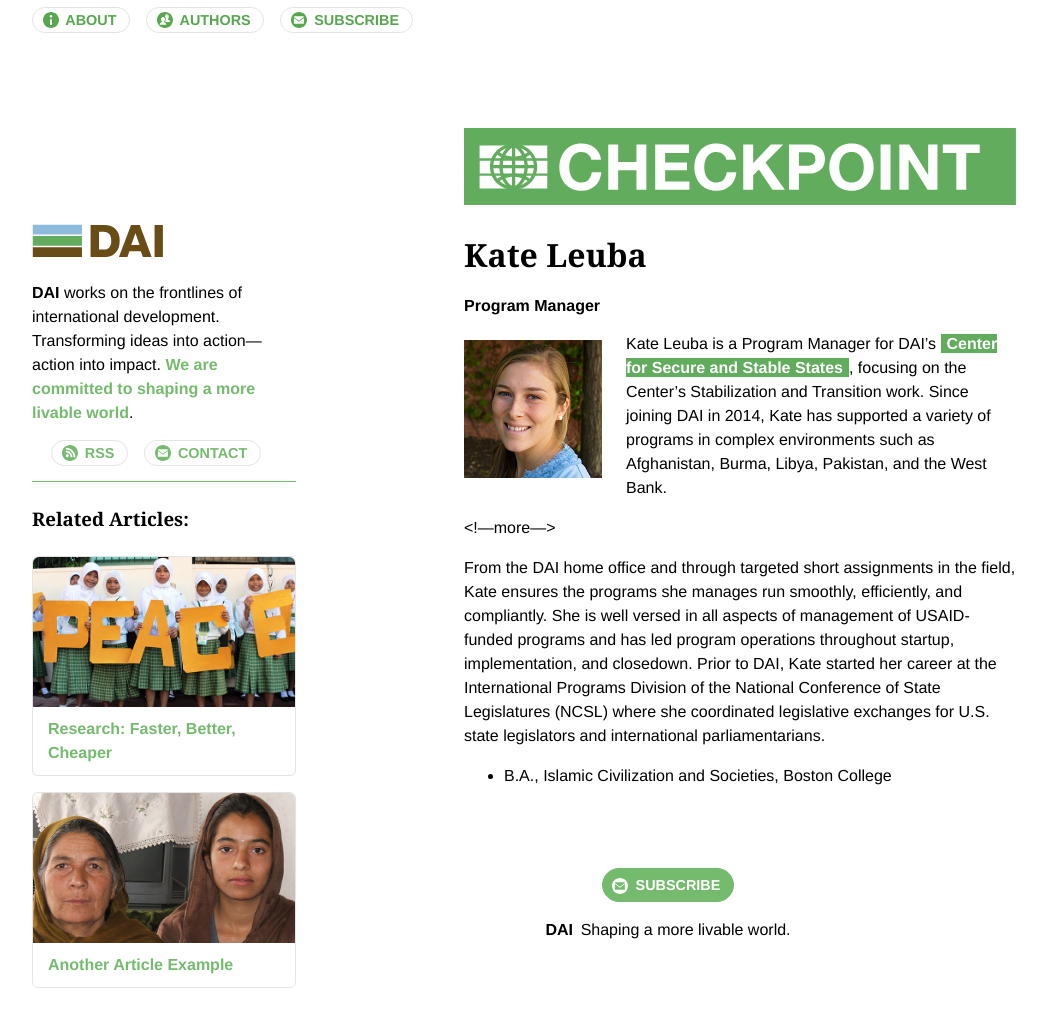
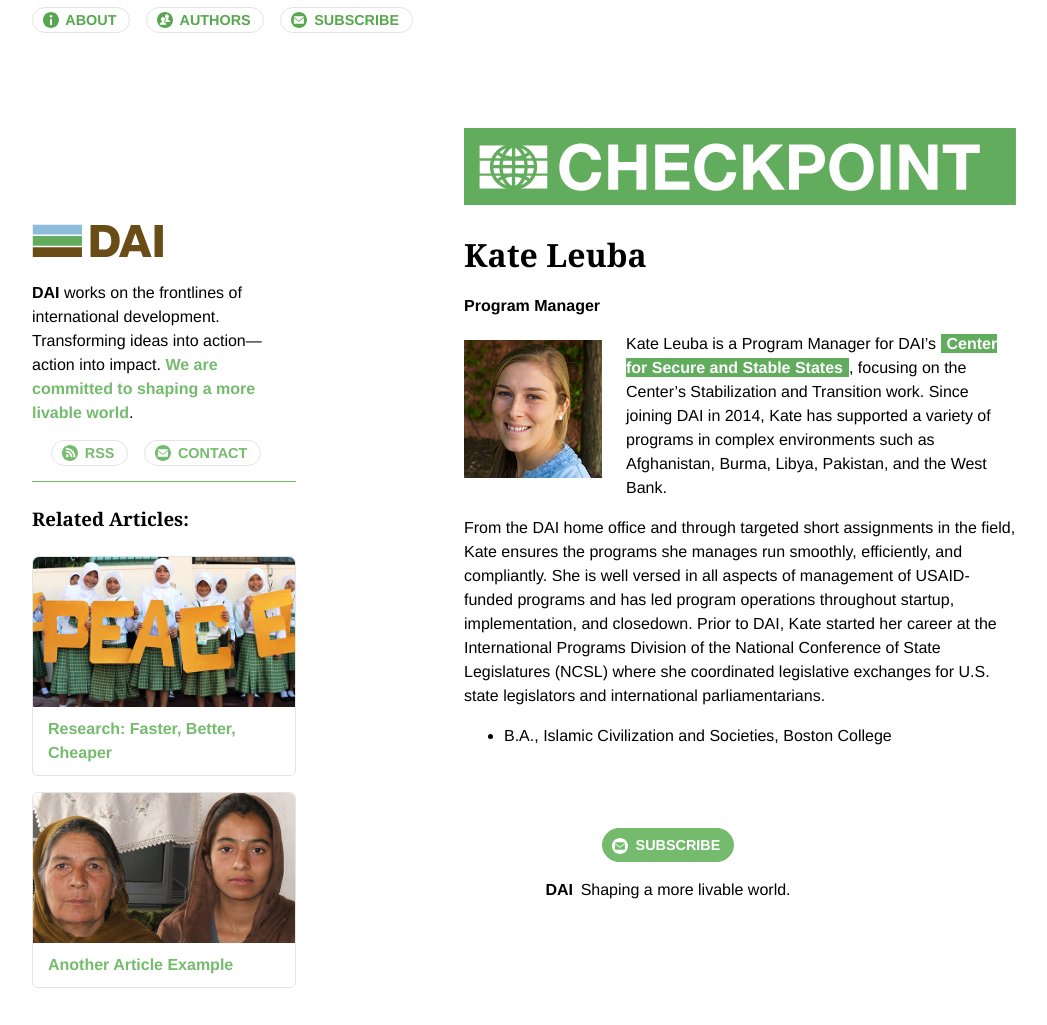
Before and after one commit to BryanSchuetz/CS-, a Jekyll site: the page built from _authors/kate-leuba.markdown, in a window 1280 px wide. Shown: the whole page, without its empty margins (116-1163 px from the left). Built offline with Jekyll 4.4.1, drawn with Linux system fonts in a browser that asks for light colours.

Commit message:
Updated Kate Leuba

```diff
--- a/_authors/kate-leuba.markdown
+++ b/_authors/kate-leuba.markdown
@@ -7,7 +7,7 @@ Image: "/uploads/Portal%20Photo_K%20Leuba%20-%20Copy%20(002).jfif"
 
 Kate Leuba is a Program Manager for DAI’s [Center for Secure and Stable States](https://www.dai.com/our-work/solutions/fragile-states), focusing on the Center’s Stabilization and Transition work. Since joining DAI in 2014, Kate has supported a variety of programs in complex environments such as Afghanistan, Burma, Libya, Pakistan, and the West Bank.
 
-<!—more—>
+<!--more-->
 
 From the DAI home office and through targeted short assignments in the field, Kate ensures the programs she manages run smoothly, efficiently, and compliantly. She is well versed in all aspects of management of USAID-funded programs and has led program operations throughout startup, implementation, and closedown. Prior to DAI, Kate started her career at the International Programs Division of the National Conference of State Legislatures (NCSL) where she coordinated legislative exchanges for U.S. state legislators and international parliamentarians.
 
```
